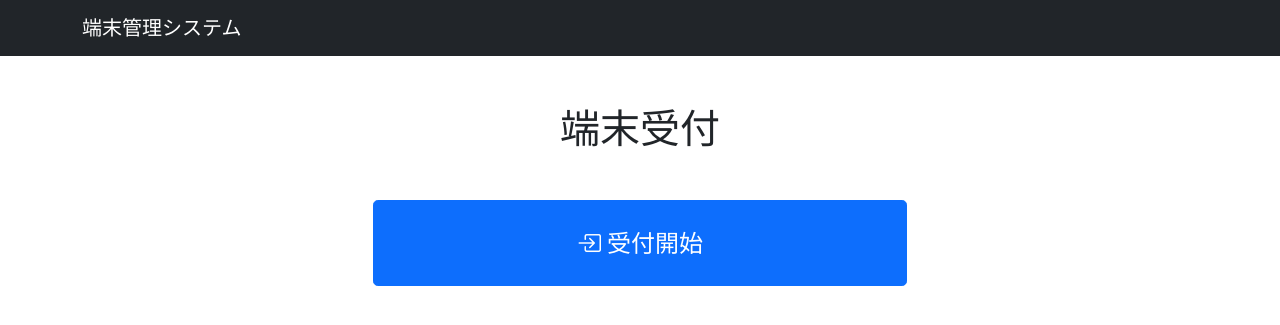
After one commit to jmatsuyama/device_management, a Flask app: template templates/reception.html in a window 1280 px wide. The commit adds this page. Shown: the top 325 px of the page. Run offline with Flask 3, Linux system fonts and the light colour scheme; the template is opened without the code that fills it, so the values that code supplies are empty; some libraries are stand-ins or nearby versions.

Commit message:
feat: JRユーザー用受付画面の実装
- 受付画面の追加（受付開始ボタンのみ表示）
- JRユーザーのログイン時に受付画面へ自動遷移
- JRユーザー用の権限制御を追加
- ナビゲーションバーをユーザー権限に応じて表示変更

```diff
--- a/app.py
+++ b/app.py
@@ -17,6 +17,15 @@ def login_required(f):
         if 'user_id' not in session:
             flash('ログインが必要です')
             return redirect(url_for('login'))
+        return f(*args, **kwargs)
+    return decorated_function
+
+def jeis_required(f):
+    @wraps(f)
+    def decorated_function(*args, **kwargs):
+        if session.get('organization') != 'JEIS':
+            flash('権限がありません')
+            return redirect(url_for('home'))
         return f(*args, **kwargs)
     return decorated_function
 
@@ -44,7 +53,19 @@ def generate_password():
 @app.route('/')
 @login_required
 def home():
+    # JRユーザーは受付画面にリダイレクト
+    if session.get('organization') == 'JR':
+        return redirect(url_for('reception'))
     return render_template('home.html')
+
+@app.route('/reception')
+@login_required
+def reception():
+    # JRユーザーのみアクセス可能
+    if session.get('organization') != 'JR':
+        flash('権限がありません')
+        return redirect(url_for('home'))
+    return render_template('reception.html')
 
 @app.route('/login', methods=['GET', 'POST'])
 def login():
@@ -60,6 +81,10 @@ def login():
             session['user_name'] = user['name']
             session['organization'] = user['organization']
             flash('ログインしました')
+
+            # JRユーザーは受付画面へ、それ以外はホーム画面へ
+            if user['organization'] == 'JR':
+                return redirect(url_for('reception'))
             return redirect(url_for('home'))
 
         flash('ユーザーIDまたはパスワードが正しくありません')
@@ -73,22 +98,16 @@ def logout():
 
 @app.route('/users')
 @login_required
+@jeis_required
 def users():
-    if session.get('organization') != 'JEIS':
-        flash('権限がありません')
-        return redirect(url_for('home'))
-
     db = get_db()
     users = db.execute('SELECT * FROM users ORDER BY created_at DESC').fetchall()
     return render_template('users.html', users=users)
 
 @app.route('/users/add', methods=['GET', 'POST'])
 @login_required
+@jeis_required
 def add_user():
-    if session.get('organization') != 'JEIS':
-        flash('権限がありません')
-        return redirect(url_for('home'))
-
     if request.method == 'POST':
         name = request.form['name']
         user_id = request.form['user_id']
@@ -111,11 +130,8 @@ def add_user():
 
 @app.route('/users/delete/<int:id>')
 @login_required
+@jeis_required
 def delete_user(id):
-    if session.get('organization') != 'JEIS':
-        flash('権限がありません')
-        return redirect(url_for('home'))
-
     db = get_db()
     db.execute('DELETE FROM users WHERE id = ?', (id,))
     db.commit()
@@ -124,6 +140,7 @@ def delete_user(id):
 
 @app.route('/devices')
 @login_required
+@jeis_required
 def devices():
     db = get_db()
     devices = db.execute('''
@@ -136,6 +153,7 @@ def devices():
 
 @app.route('/add', methods=['GET', 'POST'])
 @login_required
+@jeis_required
 def add():
     if request.method == 'POST':
         location = request.form['location']
@@ -155,6 +173,7 @@ def add():
 
 @app.route('/edit/<int:id>', methods=['GET', 'POST'])
 @login_required
+@jeis_required
 def edit(id):
     db = get_db()
     if request.method == 'POST':
@@ -179,6 +198,7 @@ def edit(id):
 
 @app.route('/delete/<int:id>')
 @login_required
+@jeis_required
 def delete(id):
     db = get_db()
     db.execute('DELETE FROM devices WHERE id = ?', (id,))
@@ -188,6 +208,7 @@ def delete(id):
 
 @app.route('/export')
 @login_required
+@jeis_required
 def export_csv():
     db = get_db()
     devices = db.execute('SELECT * FROM devices ORDER BY created_at DESC').fetchall()
@@ -254,6 +275,7 @@ def get_available_lockers():
 
 @app.route('/issue_password/<int:device_id>', methods=['POST'])
 @login_required
+@jeis_required
 def issue_password(device_id):
     db = get_db()
     locker_id = request.form.get('locker_id')
--- a/templates/base.html
+++ b/templates/base.html
@@ -16,6 +16,7 @@
             </button>
             <div class="collapse navbar-collapse" id="navbarNav">
                 <ul class="navbar-nav me-auto">
+                    {% if session.get('organization') == 'JEIS' %}
                     <li class="nav-item">
                         <a class="nav-link" href="{{ url_for('home') }}">ホーム</a>
                     </li>
@@ -25,7 +26,6 @@
                     <li class="nav-item">
                         <a class="nav-link" href="{{ url_for('lockers') }}">ロッカー管理</a>
                     </li>
-                    {% if session.get('organization') == 'JEIS' %}
                     <li class="nav-item">
                         <a class="nav-link" href="{{ url_for('users') }}">ユーザー管理</a>
                     </li>
--- /dev/null
+++ b/templates/reception.html
@@ -0,0 +1,26 @@
+{% extends 'base.html' %}
+
+{% block content %}
+<div class="container text-center">
+    <div class="row justify-content-center mt-5">
+        <div class="col-md-6">
+            <h1 class="mb-5">端末受付</h1>
+            <div class="d-grid gap-3">
+                <a href="{{ url_for('lockers') }}" class="btn btn-primary btn-lg py-4">
+                    <i class="bi bi-box-arrow-in-right"></i>
+                    受付開始
+                </a>
+            </div>
+        </div>
+    </div>
+</div>
+{% endblock %}
+
+{% block extra_css %}
+<link rel="stylesheet" href="https://cdn.jsdelivr.net/npm/bootstrap-icons@1.7.2/font/bootstrap-icons.css">
+<style>
+.btn-lg {
+    font-size: 1.5rem;
+}
+</style>
+{% endblock %}
```
